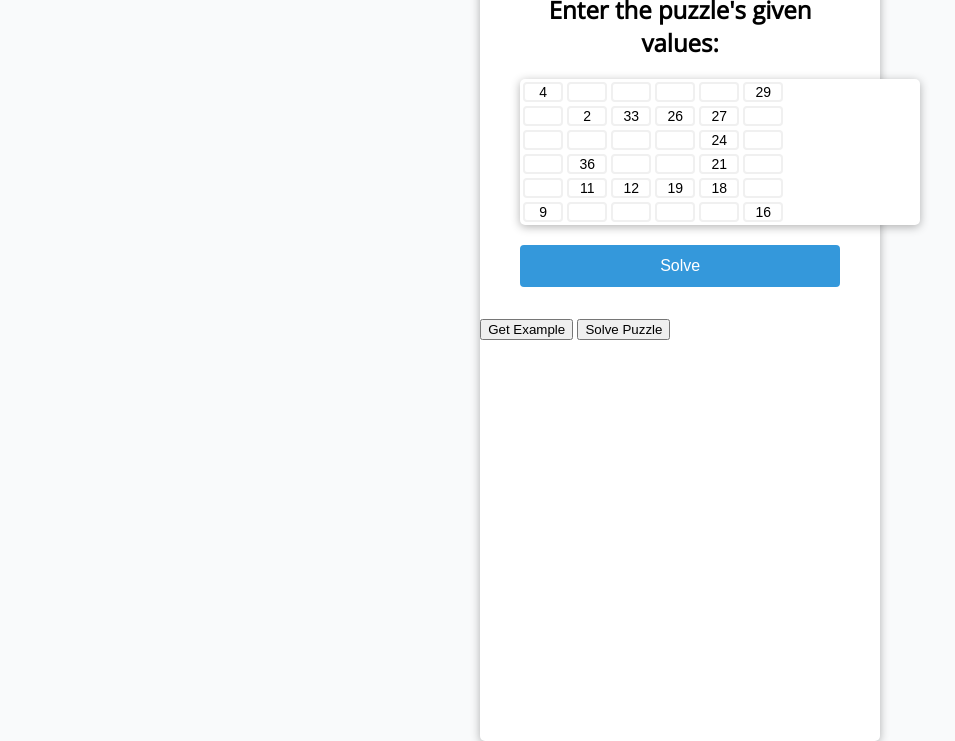
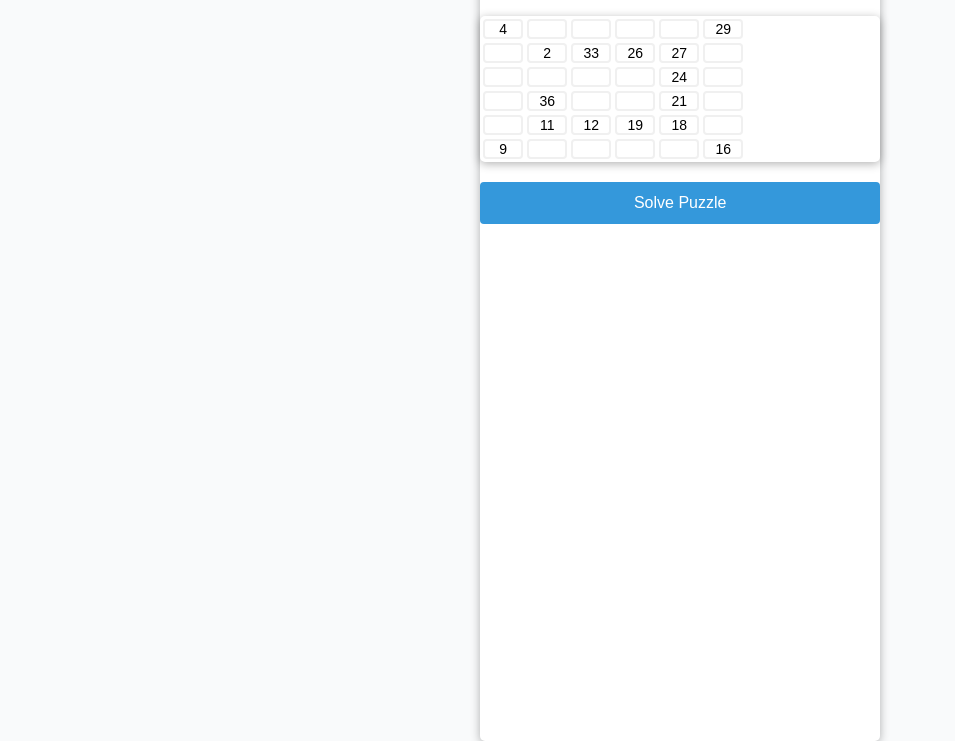
Before and after one commit to billwright/GridPuzzles, a plain HTML site: page web/index.html in a window 1280 px wide. Shown: the part 59-800 px from the top of the page, without its empty margins (185-1140 px from the left). Drawn offline with nearby package versions, Linux system fonts and the light colour scheme; no server answers.

Commit message:
HTML UI now sends givens, returns the solution and populates the puzzle. Sweet! Just need some UI cleanup.

```diff
--- a/web/index.html
+++ b/web/index.html
@@ -21,7 +21,6 @@
         <option id="6x6" name="6x6">6x6</option>
         <option id="9x9" name="9x9">9x9</option>
     </select>
-    <form class="form" id="form">
     <h2>Enter the puzzle's given values:</h2>
     <div class="flex-container" id="row">
         <table>
@@ -50,7 +49,7 @@
                     <input type="number" min="1" max="36" id="A2" class="cell"/>
                 </td>
                 <td>
-                        <input type="number" min="1" max="36" id="B2" class="cell"  value="2"/>
+                    <input type="number" min="1" max="36" id="B2" class="cell" value="2"/>
                 </td>
                 <td>
                     <input type="number" min="1" max="36" id="C2" class="cell" value="33"/>
@@ -147,10 +146,7 @@
             </tr>
         </table>
     </div>
-        <button type="submit" onclick="onSubmitGivenPuzzle()">Solve</button>
-    </form>
-    <button type="button" onclick="onClickExample()">Get Example</button>
-    <button type="button" onclick="onClickPuzzleServer()">Solve Puzzle</button>
+    <button type="button" class="solveButton" onclick="onClickPuzzleServer()">Solve Puzzle</button>
 </div>
 <script>
         // API for get requests
@@ -163,6 +159,7 @@
 
 
 
+
 </script>
 <script src="script.js"></script>
 </body>
--- a/web/style.css
+++ b/web/style.css
@@ -66,7 +66,7 @@ input {
   border-color: #777;
 }
 
-.form button {
+.solveButton {
   cursor: pointer;
   background-color: var(--submit-button-color);
   border: 2px solid var(--submit-button-color);
```
Lines whose indentation alone changed are shown as unchanged.
